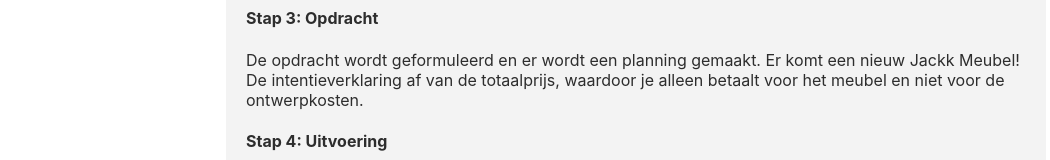
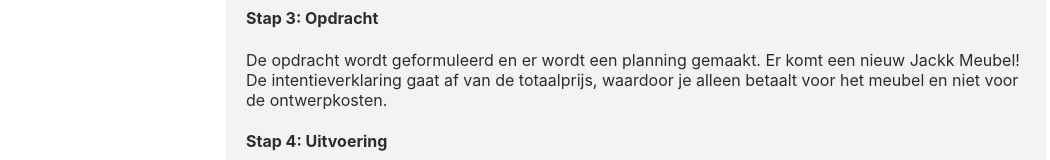
Before and after one commit to jackha/jackk-site, a React (Create React App) app: page / in a window 1280 px wide. Shown: the part 788-948 px from the top of the page, without its empty margins (4-1054 px from the left). Built offline with nearby package versions, Linux system fonts and the light colour scheme.

Commit message:
Fix line of text

```diff
--- a/src/components/Process/Process.js
+++ b/src/components/Process/Process.js
@@ -20,7 +20,7 @@
 De opdracht wordt geformuleerd en er wordt een planning gemaakt. Er komt een nieuw Jackk Meubel!
         </div>
         <div className='site-contents'>
-De intentieverklaring af van de totaalprijs, waardoor je alleen betaalt voor het meubel en niet voor de ontwerpkosten.
+De intentieverklaring gaat af van de totaalprijs, waardoor je alleen betaalt voor het meubel en niet voor de ontwerpkosten.
         </div>
         <h4 className='site-contents'>Stap 4: Uitvoering</h4>
         <div className='site-contents'>
```
